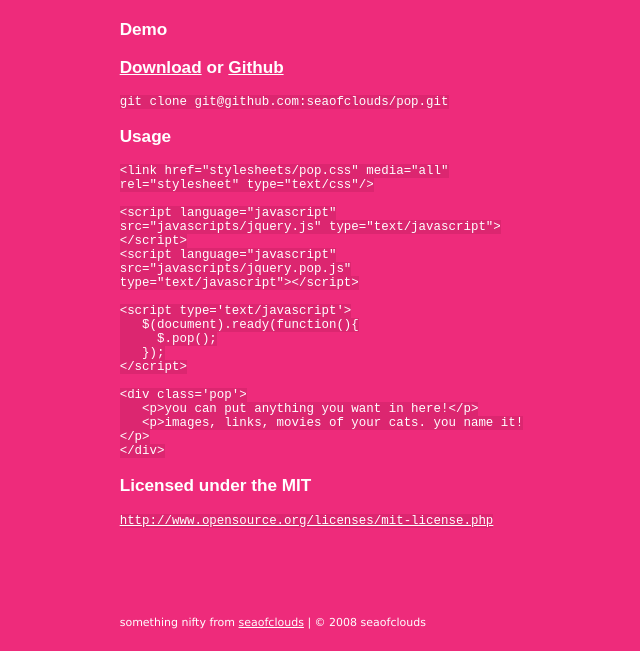
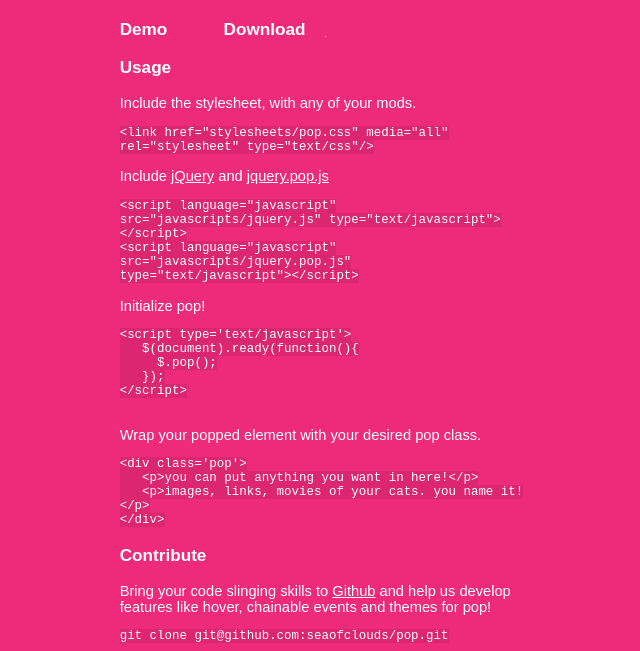
Before and after one commit to seaofclouds/pop, a plain HTML site: page index.html in a window 1280 px wide. Shown: the part 149-800 px from the top of the page, without its empty margins (315-955 px from the left). Drawn offline with Linux system fonts and the light colour scheme.

Commit message:
usage notes and a download menu

```diff
--- a/index.html
+++ b/index.html
@@ -3,7 +3,7 @@
 <html>
   <head>
     <title>Pop! simple pop menus with jQuery</title>
-    <link href="stylesheets/application.css" media="all" rel="stylesheet" type="text/css"/><link href="stylesheets/pop.css" media="all" rel="stylesheet" type="text/css"/>
+    <link href="stylesheets/pop.css" media="all" rel="stylesheet" type="text/css"/><link href="stylesheets/application.css" media="all" rel="stylesheet" type="text/css"/>
     <script language="javascript" src="javascripts/jquery.js" type="text/javascript"></script><script language="javascript" src="javascripts/jquery.pop.js" type="text/javascript"></script>
     <script type='text/javascript'>
       $(document).ready(function(){
@@ -15,6 +15,7 @@
     <div class='container'>
       <h1>Pop!</h1>
       <h2>enjoy simple dropdown menus with <em>pop!</em>, a jquery based javascript plugin.</h2>
+      <div class='menu'>
         <h3>
           Demo
           <div class='pop'>
@@ -24,25 +25,42 @@
             <p>hoorah!</p>
           </div>
         </h3>
-      <h3><a href="http://github.com/seaofclouds/pop/tarball/master">Download</a> or <a href="http://github.com/seaofclouds/pop/">Github</a></h3>
+        <h3>
+          Download
+          <div class='pop popskinny'>
+            <p><a href="http://github.com/seaofclouds/pop/tarball/master">Tar</a><br /><a href="http://github.com/seaofclouds/pop/tree/master%2Fjavascripts%2Fjquery.pop.js?raw=true">Source</a></p>
+          </div>
+        </h3>
+      </div>
+      <h3>Usage</h3>
+      <p>Include the stylesheet, with any of your mods.</p>
       <code>
-        git clone git@github.com:seaofclouds/pop.git
+        &lt;link href=&quot;stylesheets/pop.css&quot; media=&quot;all&quot; rel=&quot;stylesheet&quot; type=&quot;text/css&quot;/&gt;
       </code>
-      <h3>Usage</h3>
+      <p>Include <a href="http://docs.jquery.com/Downloading_jQuery">jQuery</a> and <a href="http://github.com/seaofclouds/pop/tree/master%2Fjavascripts%2Fjquery.pop.js?raw=true">jquery.pop.js</a></p>
       <code>
-        &lt;link href=&quot;stylesheets/pop.css&quot; media=&quot;all&quot; rel=&quot;stylesheet&quot; type=&quot;text/css&quot;/&gt;<br /><br />
         &lt;script language=&quot;javascript&quot; src=&quot;javascripts/jquery.js&quot; type=&quot;text/javascript&quot;&gt;&lt;/script&gt;<br />
-        &lt;script language=&quot;javascript&quot; src=&quot;javascripts/jquery.pop.js&quot; type=&quot;text/javascript&quot;&gt;&lt;/script&gt;<br /><br />
+        &lt;script language=&quot;javascript&quot; src=&quot;javascripts/jquery.pop.js&quot; type=&quot;text/javascript&quot;&gt;&lt;/script&gt;
+      </code>
+      <p>Initialize pop!</p>
+      <code>
         &lt;script type=&apos;text/javascript&apos;&gt;<br />
           &nbsp;&nbsp;&nbsp;$(document).ready(function(){<br />
             &nbsp;&nbsp;&nbsp;&nbsp;&nbsp;$.pop();<br />
           &nbsp;&nbsp;&nbsp;});<br />
         &lt;/script&gt;<br /><br />
-
+      </code>
+      <p>Wrap your popped element with your desired pop class.</p>
+      <code>
         &lt;div class=&apos;pop&apos;&gt;<br />
           &nbsp;&nbsp;&nbsp;&lt;p&gt;you can put anything you want in here!&lt;/p&gt;<br />
           &nbsp;&nbsp;&nbsp;&lt;p&gt;images, links, movies of your cats. you name it!&lt;/p&gt;<br />
         &lt;/div&gt;
+      </code>
+      <h3>Contribute</h3>
+      <p>Bring your code slinging skills to <a href="http://github.com/seaofclouds/pop/">Github</a> and help us develop features like hover, chainable events and themes for pop!</p>
+      <code>
+        git clone git@github.com:seaofclouds/pop.git
       </code>
       <h3>Licensed under the MIT</h3>
       <code>
--- a/stylesheets/application.css
+++ b/stylesheets/application.css
@@ -25,3 +25,8 @@ body {
       font-family: verdana, sans-serif;
       font-size: 75%;
       margin-top: 8em; }
+    body .container .menu h3 {
+      display: inline;
+      margin-right: 3em; }
+    body .container .menu .popskinny .active {
+      width: 4em; }
--- a/stylesheets/pop.css
+++ b/stylesheets/pop.css
@@ -26,7 +26,7 @@
   color: #fff;
   position: absolute;
   padding: .6em;
-  width: 8em; }
+  width: 12em; }
   .active .pop_menu a {
     color: #fff; }
 .active .pop_close_button {
```
Lines whose indentation alone changed are shown as unchanged.
